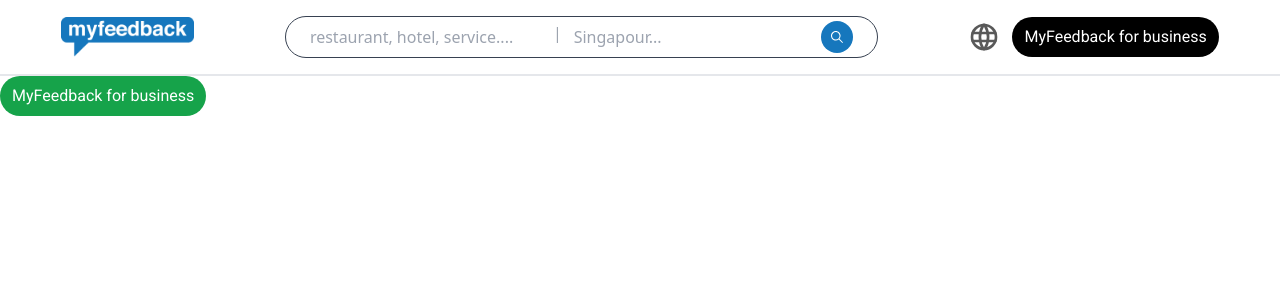
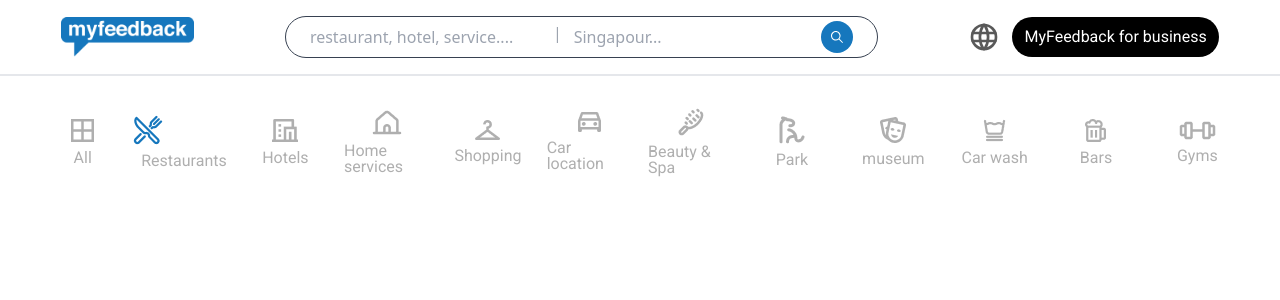
Before and after one commit to selina-islam/FeedbackHub, a React (Vite) app: page / in a window 1280 px wide. Shown: the top 300 px of the page. Built offline with nearby package versions, Linux system fonts and the light colour scheme; a web font is replaced by a local one.

Commit message:
AllTopics section complete

```diff
--- a/package.json
+++ b/package.json
@@ -17,6 +17,7 @@
     "react": "^18.3.1",
     "react-dom": "^18.3.1",
     "react-icons": "^5.4.0",
+    "react-router-dom": "^7.0.2",
     "tailwind-merge": "^2.5.5"
   },
   "devDependencies": {
--- a/src/App.jsx
+++ b/src/App.jsx
@@ -1,14 +1,19 @@
 
+import { BrowserRouter, Routes,Route } from 'react-router-dom'
 import './App.css'
 import Navbar from './Components/Navbar'
-import { Button } from './Components/ReuseableComponent/Button'
+import SectionMaintain from './Components/HomePage/SectionMaintain'
 
 function App() {
 
   return (
     <>
-      <Navbar />
-      <Button className='bg-green-600'/>
+      <BrowserRouter>
+        <Navbar />
+        <Routes>
+          <Route path='/' element={ <SectionMaintain/>} />
+        </Routes>
+      </BrowserRouter>
     </>
   )
 }
--- /dev/null
+++ b/src/Components/HomePage/AllTopic.jsx
@@ -0,0 +1,88 @@
+import React from 'react'
+import { NavLink } from "react-router-dom";
+
+
+function AllTopic() {
+  return (
+    <section className="p-8">
+      <div className="grid lg:grid-cols-12 md:grid-cols-8 sm:grid-cols-4 grid-cols-2 items-center justify-items-center sm:gap-0 gap-7 text-secondary-PhilippineGray">
+        <div className="flex flex-col items-center">
+          <img src="/all.png" alt="" />
+          <p className="text-[#AFAFAF] font-roboto text-base leading-4 p-2">
+            All
+          </p>
+        </div>
+        <div className="flex flex-col items-center">
+          <NavLink>
+            <img src="/restuarant.png" alt="" />
+            <p className="text-[#AFAFAF] font-roboto text-base leading-4 p-2">
+              Restaurants
+            </p>
+          </NavLink>
+        </div>
+        <div className="flex flex-col items-center">
+          <img src="/hotel.png" alt="" />
+          <p className="text-[#AFAFAF] font-roboto text-base leading-4 p-2">
+            Hotels
+          </p>
+        </div>
+        <div className="flex flex-col items-center">
+          <img src="/home.png" alt="" />
+          <p className="text-[#AFAFAF] font-roboto text-base leading-4 p-2">
+            Home services
+          </p>
+        </div>
+        <div className="flex flex-col items-center">
+          <img src="/shopping.png" alt="" />
+          <p className="text-[#AFAFAF] font-roboto text-base leading-4 p-2">
+            Shopping
+          </p>
+        </div>
+        <div className="flex flex-col items-center">
+          <img src="/car.png" alt="" />
+          <p className="text-[#AFAFAF] font-roboto text-base leading-4 p-2">
+            Car location
+          </p>
+        </div>
+        <div className="flex flex-col items-center">
+          <img src="/spa.png" alt="" />
+          <p className="text-[#AFAFAF] font-roboto text-base leading-4 p-2">
+            Beauty & Spa
+          </p>
+        </div>
+        <div className="flex flex-col items-center">
+          <img src="/park.png" alt="" />
+          <p className="text-[#AFAFAF] font-roboto text-base leading-4 p-2">
+            Park
+          </p>
+        </div>
+        <div className="flex flex-col items-center">
+          <img src="/mesuem.png" alt="" />
+          <p className="text-[#AFAFAF] font-roboto text-base leading-4 p-2">
+            museum
+          </p>
+        </div>
+        <div className="flex flex-col items-center">
+          <img src="/carwash.png" alt="" />
+          <p className="text-[#AFAFAF] font-roboto text-base leading-4 p-2">
+            Car wash
+          </p>
+        </div>
+        <div className="flex flex-col items-center">
+          <img src="/bars.png" alt="" />
+          <p className="text-[#AFAFAF] font-roboto text-base leading-4 p-2">
+            Bars
+          </p>
+        </div>
+        <div className="flex flex-col items-center">
+          <img src="/gyms.png" alt="" />
+          <p className="text-[#AFAFAF] font-roboto text-base leading-4 p-2">
+            Gyms
+          </p>
+        </div>
+      </div>
+    </section>
+  );
+}
+
+export default AllTopic
--- /dev/null
+++ b/src/Components/HomePage/SectionMaintain.jsx
@@ -0,0 +1,12 @@
+import React from 'react'
+import AllTopic from './AllTopic'
+
+function SectionMaintain() {
+  return (
+          <>
+          <AllTopic/>
+          </>
+  )
+}
+
+export default SectionMaintain
--- a/src/Components/Navbar.jsx
+++ b/src/Components/Navbar.jsx
@@ -2,6 +2,8 @@ import React, { useState } from "react";
 import { IoIosSearch } from "react-icons/io";
 import { TbWorld } from "react-icons/tb";
 import { Button } from "./ReuseableComponent/Button";
+import { NavLink } from "react-router-dom";
+
 
 function Navbar() {
   const [isMenuOpen, setIsMenuOpen] = useState(false);
@@ -11,7 +13,10 @@ function Navbar() {
       <div className="container mx-auto flex md:justify-around justify-between items-center px-4">
         {/* Logo */}
         <div className="flex items-center">
-          <img src="/logo.png" alt="Logo" className="h-10 md:h-13" />
+          <NavLink to='/'>
+            {" "}
+            <img src="/logo.png" alt="Logo" className="h-10 md:h-13" />
+          </NavLink >
         </div>
 
         {/* Search Bar - Hidden on Mobile */}
```
Also changed, not shown: 1 other file (tests, documents, lock files or other folders).
